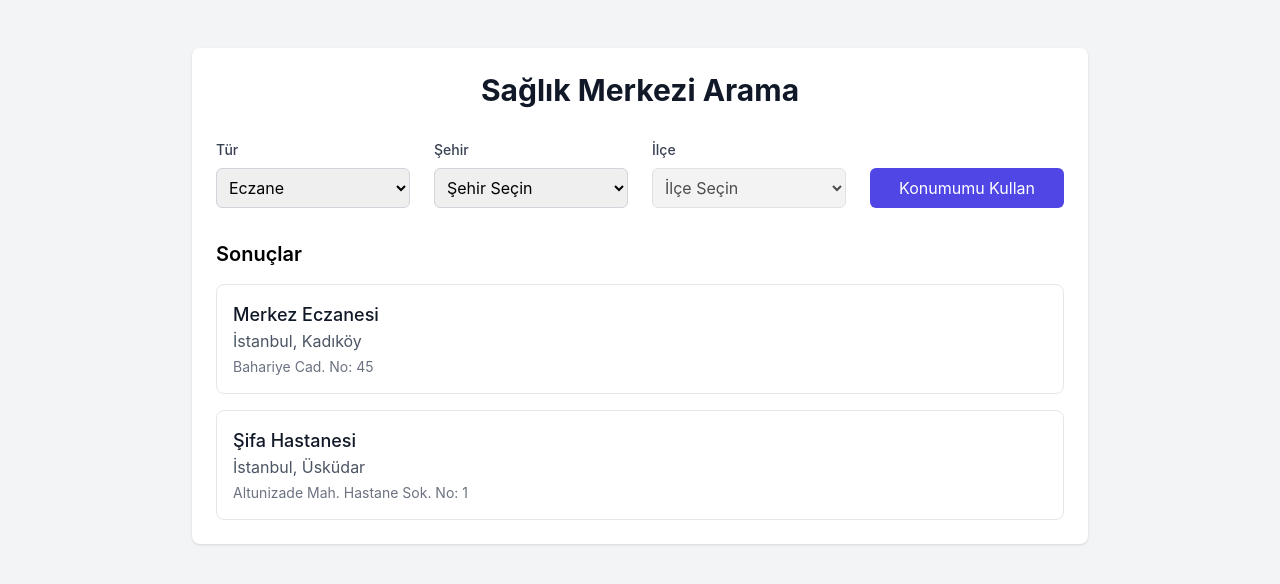
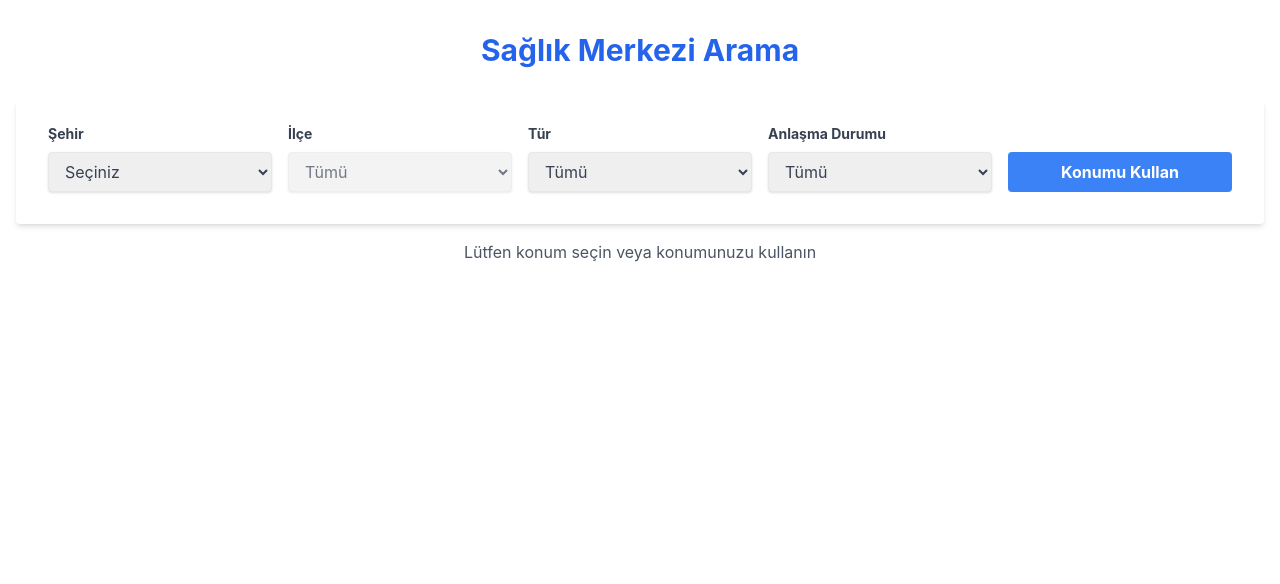
Before and after one commit to selcukyn/saglik, a React (Vite) app: page / in a window 1280 px wide. Shown: the top 584 px of the page. Built offline with nearby package versions, Linux system fonts and the light colour scheme.

Commit message:
Update App.jsx

```diff
--- a/src/App.jsx
+++ b/src/App.jsx
@@ -2,177 +2,233 @@ import React, { useState, useEffect } from 'react';
 import { locations } from './data/locations';
 
 function App() {
-  const [locationType, setLocationType] = useState('eczane');
   const [selectedCity, setSelectedCity] = useState('');
   const [selectedDistrict, setSelectedDistrict] = useState('');
+  const [selectedType, setSelectedType] = useState('all');
+  const [selectedContract, setSelectedContract] = useState('all'); // yeni
   const [filteredLocations, setFilteredLocations] = useState([]);
-  const [cities, setCities] = useState([]);
-  const [districts, setDistricts] = useState([]);
-  const [isUsingLocation, setIsUsingLocation] = useState(false);
-  const [userCoordinates, setUserCoordinates] = useState(null);
+  const [showList, setShowList] = useState(false); // yeni
+  const [message, setMessage] = useState('Lütfen konum seçin veya konumunuzu kullanın'); // yeni
 
   // Benzersiz şehirleri al
-  useEffect(() => {
-    const uniqueCities = [...new Set(locations.map(item => item.city))].sort();
-    setCities(uniqueCities);
-  }, []);
+  const cities = [...new Set(locations.map(loc => loc.city))].sort();
 
-  // Seçili şehre göre ilçeleri güncelle
-  useEffect(() => {
-    if (selectedCity) {
-      const cityDistricts = [...new Set(
-        locations
-          .filter(item => item.city === selectedCity)
-          .map(item => item.district)
-      )].sort();
-      setDistricts(cityDistricts);
+  // Seçili şehre göre ilçeleri al
+  const districts = [...new Set(locations
+    .filter(loc => loc.city === selectedCity)
+    .map(loc => loc.district))].sort();
+
+  // Konum kullanma fonksiyonu
+  const useCurrentLocation = () => {
+    if ("geolocation" in navigator) {
+      navigator.permissions.query({ name: 'geolocation' }).then(function(result) {
+        if (result.state === 'granted') {
+          getCurrentPosition();
+        } else if (result.state === 'prompt') {
+          navigator.geolocation.getCurrentPosition(
+            position => {
+              findNearestLocations(position.coords);
+            },
+            error => {
+              setMessage('Konum alınamadı. Lütfen manuel seçim yapın.');
+            }
+          );
         } else {
-      setDistricts([]);
+          setMessage('Konum izni reddedildi. Lütfen manuel seçim yapın.');
         }
-  }, [selectedCity]);
+      });
+    } else {
+      setMessage('Tarayıcınız konum özelliğini desteklemiyor.');
+    }
+  };
 
-  // Konumu kullan butonuna tıklandığında
-  const handleUseLocation = () => {
-    setIsUsingLocation(true);
+  const getCurrentPosition = () => {
     navigator.geolocation.getCurrentPosition(
-      (position) => {
-        setUserCoordinates({
-          latitude: position.coords.latitude,
-          longitude: position.coords.longitude
-        });
-        // Konum alındığında şehir ve ilçe seçimlerini sıfırla
-        setSelectedCity('');
-        setSelectedDistrict('');
+      position => {
+        findNearestLocations(position.coords);
       },
-      (error) => {
-        console.error("Konum alınamadı:", error);
-        setIsUsingLocation(false);
-        alert("Konumunuz alınamadı. Lütfen konum izinlerini kontrol edin.");
+      error => {
+        setMessage('Konum alınamadı. Lütfen manuel seçim yapın.');
       }
     );
   };
 
-  // Filtreleme işlemi
-  useEffect(() => {
-    let filtered = [...locations];
+  // En yakın lokasyonları bul
+  const findNearestLocations = (coords) => {
+    // Basit bir mesafe hesaplama için Haversine formülü
+    const calculateDistance = (lat1, lon1, lat2, lon2) => {
+      const R = 6371; // Dünya'nın yarıçapı (km)
+      const dLat = (lat2 - lat1) * Math.PI / 180;
+      const dLon = (lon2 - lon1) * Math.PI / 180;
+      const a = Math.sin(dLat/2) * Math.sin(dLat/2) +
+                Math.cos(lat1 * Math.PI / 180) * Math.cos(lat2 * Math.PI / 180) *
+                Math.sin(dLon/2) * Math.sin(dLon/2);
+      const c = 2 * Math.atan2(Math.sqrt(a), Math.sqrt(1-a));
+      return R * c;
+    };
 
-    if (selectedCity) {
-      filtered = filtered.filter(item => item.city === selectedCity);
+    const locationsWithDistance = locations.map(loc => ({
+      ...loc,
+      distance: calculateDistance(coords.latitude, coords.longitude, loc.latitude, loc.longitude)
+    }));
+
+    const sorted = locationsWithDistance.sort((a, b) => a.distance - b.distance);
+    setFilteredLocations(sorted);
+    setShowList(true);
+    setMessage('');
+  };
+
+  // Filtreleme fonksiyonu
+  const filterLocations = () => {
+    if (!selectedCity) {
+      setFilteredLocations([]);
+      setShowList(false);
+      return;
     }
 
-    if (selectedDistrict) {
-      filtered = filtered.filter(item => item.district === selectedDistrict);
-    }
+    let filtered = locations.filter(loc => {
+      const cityMatch = loc.city === selectedCity;
+      const districtMatch = !selectedDistrict || loc.district === selectedDistrict;
+      const typeMatch = selectedType === 'all' || loc.type === selectedType;
+      const contractMatch = selectedContract === 'all' || loc.contract === selectedContract;
 
-    // Eğer konum kullanılıyorsa ve koordinatlar varsa
-    if (isUsingLocation && userCoordinates) {
-      // Burada gerçek bir mesafe hesaplaması yapılabilir
-      console.log("Kullanıcı konumu:", userCoordinates);
-    }
+      return cityMatch && districtMatch && typeMatch && contractMatch;
+    });
 
     setFilteredLocations(filtered);
-  }, [selectedCity, selectedDistrict, isUsingLocation, userCoordinates]);
+    setShowList(true);
+    setMessage('');
+  };
+
+  useEffect(() => {
+    filterLocations();
+  }, [selectedCity, selectedDistrict, selectedType, selectedContract]);
+
+  // Google Maps yol tarifi fonksiyonu
+  const getDirections = (location) => {
+    const destination = `${location.name}, ${location.address}, ${location.district}, ${location.city}`;
+    const encodedDestination = encodeURIComponent(destination);
+    window.open(`https://www.google.com/maps/dir/?api=1&destination=${encodedDestination}`, '_blank');
+  };
 
   return (
-    <div className="min-h-screen bg-gray-100 py-12 px-4 sm:px-6 lg:px-8">
-      <div className="max-w-4xl mx-auto">
-        <div className="bg-white rounded-lg shadow p-6">
-          <h1 className="text-3xl font-bold text-gray-900 mb-8 text-center">
+    <div className="container mx-auto px-4 py-8">
+      <h1 className="text-3xl font-bold mb-8 text-center text-blue-600">
         Sağlık Merkezi Arama
       </h1>
 
-          <div className="grid grid-cols-1 gap-6 sm:grid-cols-2 lg:grid-cols-4 mb-6">
-            {/* Tür Seçimi */}
+      <div className="bg-white shadow-md rounded px-8 pt-6 pb-8 mb-4">
+        <div className="grid grid-cols-1 md:grid-cols-2 lg:grid-cols-5 gap-4">
           <div>
-              <label className="block text-sm font-medium text-gray-700 mb-2">
-                Tür
-              </label>
-              <select
-                value={locationType}
-                onChange={(e) => setLocationType(e.target.value)}
-                className="w-full rounded-md border border-gray-300 p-2 focus:ring-indigo-500 focus:border-indigo-500"
-              >
-                <option value="eczane">Eczane</option>
-                <option value="hastane">Hastane</option>
-              </select>
-            </div>
-
-            {/* Şehir Seçimi */}
-            <div>
-              <label className="block text-sm font-medium text-gray-700 mb-2">
+            <label className="block text-gray-700 text-sm font-bold mb-2">
               Şehir
             </label>
             <select
+              className="shadow border rounded w-full py-2 px-3 text-gray-700 leading-tight focus:outline-none focus:shadow-outline"
               value={selectedCity}
               onChange={(e) => {
                 setSelectedCity(e.target.value);
                 setSelectedDistrict('');
               }}
-                disabled={isUsingLocation}
-                className="w-full rounded-md border border-gray-300 p-2 focus:ring-indigo-500 focus:border-indigo-500"
             >
-                <option value="">Şehir Seçin</option>
+              <option value="">Seçiniz</option>
               {cities.map(city => (
                 <option key={city} value={city}>{city}</option>
               ))}
             </select>
           </div>
 
-            {/* İlçe Seçimi */}
           <div>
-              <label className="block text-sm font-medium text-gray-700 mb-2">
+            <label className="block text-gray-700 text-sm font-bold mb-2">
               İlçe
             </label>
             <select
+              className="shadow border rounded w-full py-2 px-3 text-gray-700 leading-tight focus:outline-none focus:shadow-outline"
               value={selectedDistrict}
               onChange={(e) => setSelectedDistrict(e.target.value)}
-                className="w-full rounded-md border border-gray-300 p-2 focus:ring-indigo-500 focus:border-indigo-500"
-                disabled={!selectedCity || isUsingLocation}
+              disabled={!selectedCity}
             >
-                <option value="">İlçe Seçin</option>
+              <option value="">Tümü</option>
               {districts.map(district => (
                 <option key={district} value={district}>{district}</option>
               ))}
             </select>
           </div>
 
-            {/* Konum Butonu */}
+          <div>
+            <label className="block text-gray-700 text-sm font-bold mb-2">
+              Tür
+            </label>
+            <select
+              className="shadow border rounded w-full py-2 px-3 text-gray-700 leading-tight focus:outline-none focus:shadow-outline"
+              value={selectedType}
+              onChange={(e) => setSelectedType(e.target.value)}
+            >
+              <option value="all">Tümü</option>
+              <option value="hastane">Hastane</option>
+              <option value="eczane">Eczane</option>
+            </select>
+          </div>
+
+          <div>
+            <label className="block text-gray-700 text-sm font-bold mb-2">
+              Anlaşma Durumu
+            </label>
+            <select
+              className="shadow border rounded w-full py-2 px-3 text-gray-700 leading-tight focus:outline-none focus:shadow-outline"
+              value={selectedContract}
+              onChange={(e) => setSelectedContract(e.target.value)}
+            >
+              <option value="all">Tümü</option>
+              <option value="true">Anlaşmalı</option>
+              <option value="false">Anlaşmasız</option>
+            </select>
+          </div>
+
           <div className="flex items-end">
             <button
-                onClick={handleUseLocation}
-                className={`w-full p-2 rounded-md focus:outline-none focus:ring-2 focus:ring-indigo-500 ${
-                  isUsingLocation
-                    ? 'bg-red-600 hover:bg-red-700 text-white'
-                    : 'bg-indigo-600 hover:bg-indigo-700 text-white'
-                }`}
+              onClick={useCurrentLocation}
+              className="bg-blue-500 hover:bg-blue-700 text-white font-bold py-2 px-4 rounded focus:outline-none focus:shadow-outline w-full"
             >
-                {isUsingLocation ? 'Konumu İptal Et' : 'Konumumu Kullan'}
+              Konumu Kullan
             </button>
           </div>
         </div>
+      </div>
 
-          {/* Sonuçlar Listesi */}
-          <div className="mt-8">
-            <h2 className="text-xl font-semibold mb-4">
-              {isUsingLocation ? 'Size En Yakın Merkezler' : 'Sonuçlar'}
-            </h2>
-            <div className="space-y-4">
+      {message && !showList && (
+        <div className="text-center text-gray-600 my-4">
+          {message}
+        </div>
+      )}
+
+      {showList && (
+        <div className="grid grid-cols-1 md:grid-cols-2 lg:grid-cols-3 gap-4">
           {filteredLocations.map((location, index) => (
-                <div
-                  key={index}
-                  className="border rounded-lg p-4 hover:shadow-md transition-shadow"
+            <div key={index} className="bg-white shadow-md rounded px-6 py-4">
+              <div className="flex justify-between items-start">
+                <div>
+                  <h2 className="text-xl font-bold mb-2">{location.name}</h2>
+                  <p className="text-gray-600 mb-2">{location.type === 'hastane' ? 'Hastane' : 'Eczane'}</p>
+                  <p className="text-gray-600 mb-2">{location.address}</p>
+                  <p className="text-gray-600">{location.district}, {location.city}</p>
+                  <span className={`inline-block px-2 py-1 rounded text-sm ${
+                    location.contract ? 'bg-green-100 text-green-800' : 'bg-red-100 text-red-800'
+                  } mt-2`}>
+                    {location.contract ? 'Anlaşmalı' : 'Anlaşmasız'}
+                  </span>
+                </div>
+                <button
+                  onClick={() => getDirections(location)}
+                  className="bg-blue-500 hover:bg-blue-700 text-white font-bold py-2 px-4 rounded focus:outline-none focus:shadow-outline"
                 >
-                  <h3 className="text-lg font-medium text-gray-900">{location.name}</h3>
-                  <p className="text-gray-600">
-                    {location.city}, {location.district}
-                  </p>
-                  <p className="text-gray-500 text-sm mt-1">{location.address}</p>
+                  Yol Tarifi
+                </button>
+              </div>
             </div>
           ))}
         </div>
-          </div>
-        </div>
-      </div>
+      )}
     </div>
   );
 }
```
Lines whose indentation alone changed are shown as unchanged.
